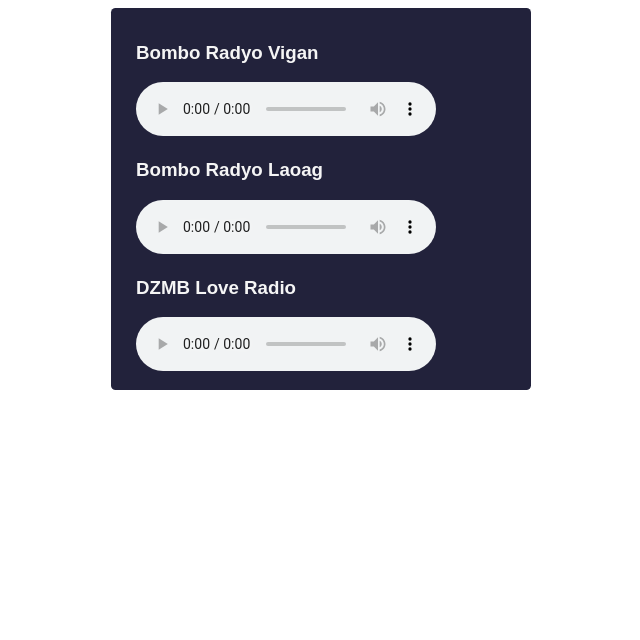
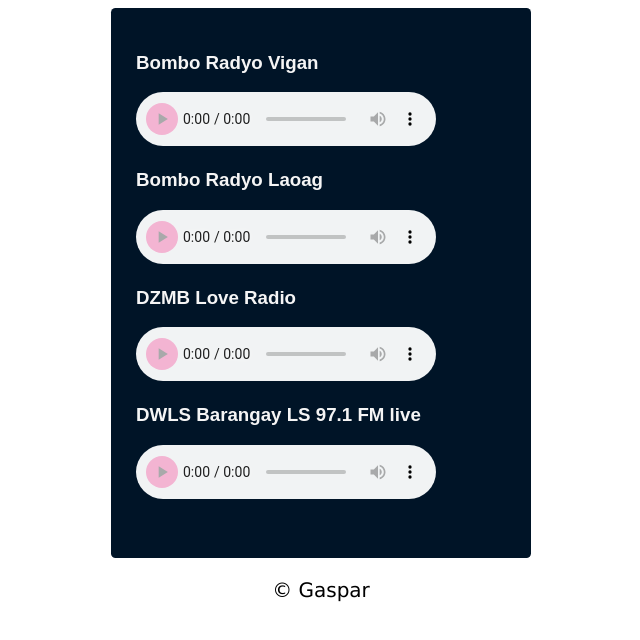
Before and after one commit to sanchezalyssa/radio-station, a plain HTML site: page index.html in a window 1280 px wide. Shown: the whole page, without its empty margins (319-959 px from the left). Drawn offline with Linux system fonts and the light colour scheme.

Commit message:
add styles

```diff
--- a/app.js
+++ b/app.js
@@ -0,0 +1,19 @@
+import { music } from './object.js'
+
+//dom
+let container = document.getElementById('container')
+
+function getMusic() {
+	for (let i = 0; i < music.length; i++) {
+		let currentMusic = music[i]
+		renderAudioHtml(currentMusic)
+	}
+}
+getMusic()
+
+function renderAudioHtml(render) {
+	container.innerHTML += `
+        <h3>${render.title}</h3>
+        <audio controls class="audiplay" src="${render.audio}"></audio>
+    `
+}
--- a/index.html
+++ b/index.html
@@ -13,29 +13,11 @@
 		<link rel="manifest" href="/site.webmanifest" />
 	</head>
 	<body>
-		<div class="container">
-			<!-- Vigan -->
-			<h3>Bombo Radyo Vigan</h3>
-			<audio
-				controls
-				src="https://stream-143.zeno.fm/ebcyau9nz9duv?zs=HxCOvfn_SfaPnyL5sOxD-w"
-				type="audio/*"
-			></audio>
-			<!-- Laoag -->
-			<h3>Bombo Radyo Laoag</h3>
-			<audio
-				controls
-				src="https://stream-142.zeno.fm/cupnyuuy72quv?zs=XBEflJa4THWoL-GcCT1w7g"
-				type="audio/*"
-			></audio>
+		<div class="container" id="container"></div>
+		<div id="copyright" class="copyright">
+			<p id="myName">&copy; Gaspar</p>
+		</div>
 
-			<!-- DZMB Love Radio -->
-			<h3>DZMB Love Radio</h3>
-			<audio
-				controls
-				src="https://s3.radio.co/sd43d6cc6d/listen"
-				type="audio/*"
-			></audio>
-		</div>
+		<script src="app.js" type="module"></script>
 	</body>
 </html>
--- /dev/null
+++ b/object.js
@@ -0,0 +1,18 @@
+export let music = [
+	{
+		title: 'Bombo Radyo Vigan',
+		audio: 'https://stream-143.zeno.fm/ebcyau9nz9duv?zs=HxCOvfn_SfaPnyL5sOxD-w',
+	},
+	{
+		title: 'Bombo Radyo Laoag',
+		audio: 'https://stream-142.zeno.fm/cupnyuuy72quv?zs=XBEflJa4THWoL-GcCT1w7g',
+	},
+	{
+		title: 'DZMB Love Radio',
+		audio: 'https://s3.radio.co/sd43d6cc6d/listen',
+	},
+	{
+		title: 'DWLS Barangay LS 97.1 FM live',
+		audio: 'https://magic.radioca.st/stream',
+	},
+]
--- a/style.css
+++ b/style.css
@@ -1,9 +1,20 @@
 .container {
-	background-color: #22223b;
+	height: 500px;
+	background-color: #001427;
 	color: whitesmoke;
 	max-width: 370px;
 	margin: 0 auto;
-	padding: 15px 25px;
+	padding: 25px 25px;
 	border-radius: 4.6px;
 	font-family: Arial, Helvetica, sans-serif;
 }
+audio::-webkit-media-controls-play-button {
+	background-color: #f72585;
+	color: #fff;
+	border-radius: 50%;
+}
+.copyright {
+	font-size: 20px;
+	font-family: Verdana, Geneva, Tahoma, sans-serif;
+	text-align: center;
+}
```
